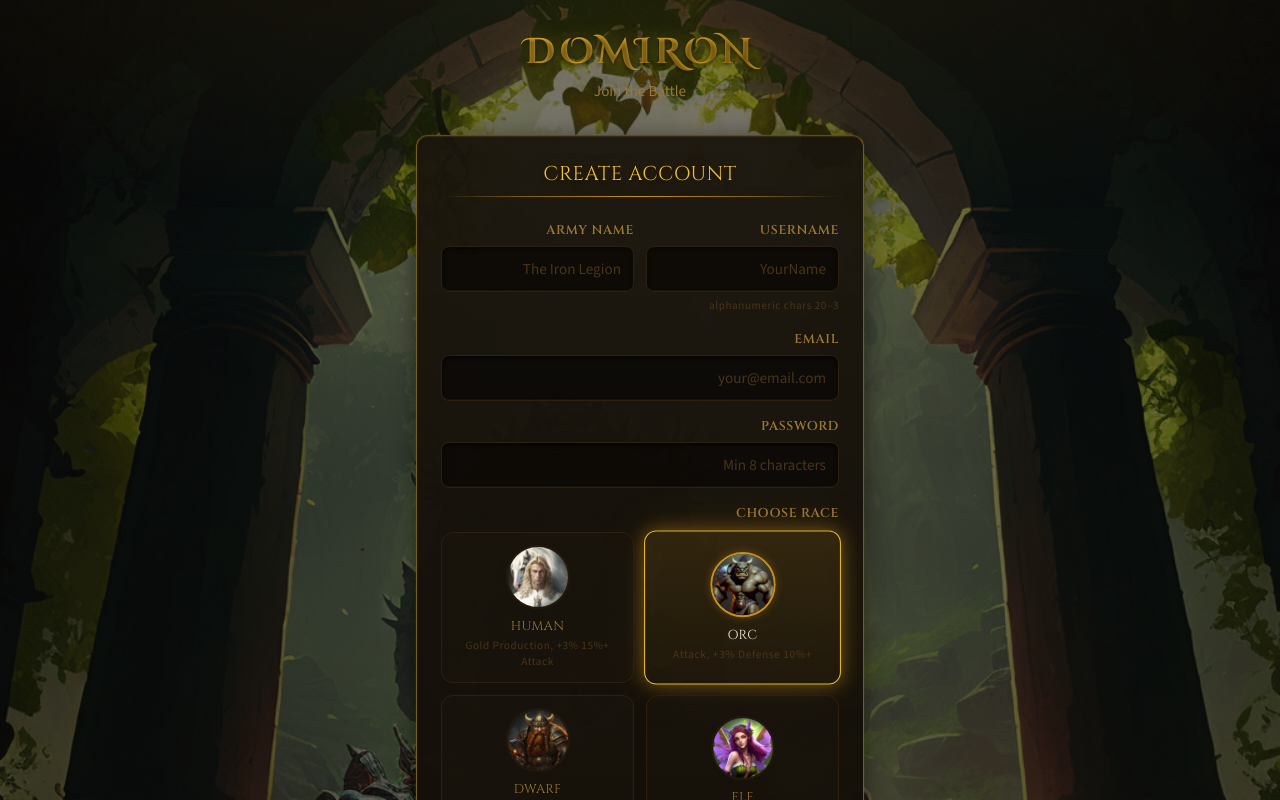
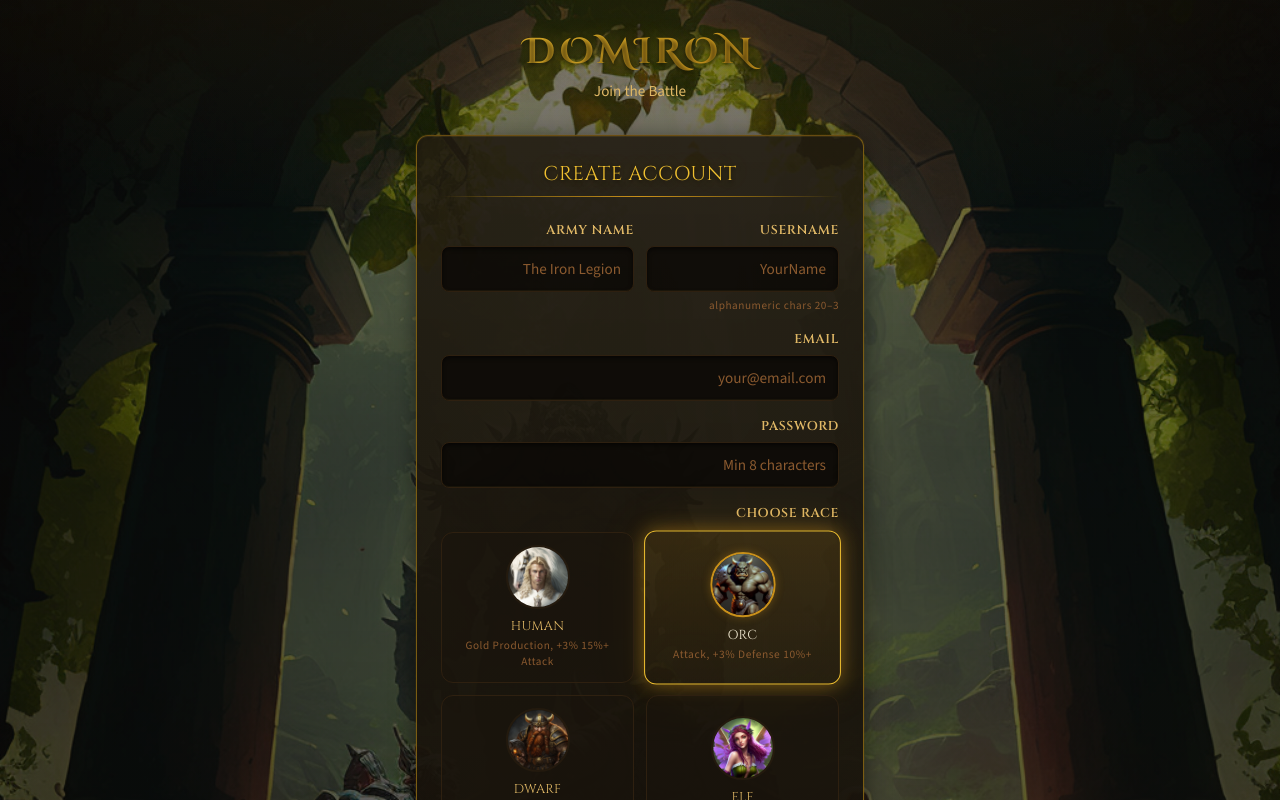
Before and after one commit to orabitbol/domiron-version-1, a Next.js app: page /register in a window 1280 px wide. Shown: the top 800 px of the page. Built offline with nearby package versions, Linux system fonts and the light colour scheme; no server answers.

Commit message:
Update Tailwind and Global Styles for Improved Text Colors and Background Gradients. Adjust text color variables in tailwind.config.ts and globals.css for better readability and visual consistency. Modify background gradients in globals.css to enhance aesthetic appeal and depth in UI components.

```diff
--- a/app/globals.css
+++ b/app/globals.css
@@ -19,9 +19,9 @@
   --border-gold:    #7A5C12;
   --border-active:  #C9901A;
 
-  --text-primary:   #E8C96A;
-  --text-secondary: #9A7830;
-  --text-muted:     #4A3418;
+  --text-primary:   #F6E4B0;
+  --text-secondary: #E0B866;
+  --text-muted:     #8B5A2F;
   --text-white:     #F5EDD5;
   --text-error:     #D42B2B;
   --text-success:   #44A028;
@@ -121,7 +121,7 @@ input[type='number'] { -moz-appearance: textfield; }
   /* ── Glass panel (main content wrapper) ───────── */
   .glass-panel {
     background:
-      linear-gradient(180deg, rgba(26,21,13,0.85) 0%, rgba(18,14,8,0.9) 100%);
+      linear-gradient(180deg, rgba(32,26,16,0.78) 0%, rgba(22,17,10,0.84) 100%);
     backdrop-filter: blur(12px);
     -webkit-backdrop-filter: blur(12px);
     border: 1px solid rgba(122, 92, 18, 0.3);
@@ -137,7 +137,7 @@ input[type='number'] { -moz-appearance: textfield; }
   /* ── Panel ornate (primary card/container) ────── */
   .panel-ornate {
     background:
-      linear-gradient(180deg, rgba(26,21,13,0.95) 0%, rgba(18,14,8,0.98) 100%);
+      linear-gradient(180deg, rgba(32,26,16,0.88) 0%, rgba(22,17,10,0.94) 100%);
     border: 1px solid var(--border-gold);
     border-top-color: rgba(201,144,26,0.45);
     border-radius: var(--radius-lg);
--- a/tailwind.config.ts
+++ b/tailwind.config.ts
@@ -22,9 +22,9 @@ const config: Config = {
         'game-border-gold':   '#7A5C12',
         'game-border-active': '#C9901A',
 
-        'game-text':          '#E8C96A',
-        'game-text-secondary':'#9A7830',
-        'game-text-muted':    '#4A3418',
+        'game-text':          '#F6E4B0',
+        'game-text-secondary':'#E0B866',
+        'game-text-muted':    '#8B5A2F',
         'game-text-white':    '#F5EDD5',
 
         'game-gold':        '#C9901A',
```
